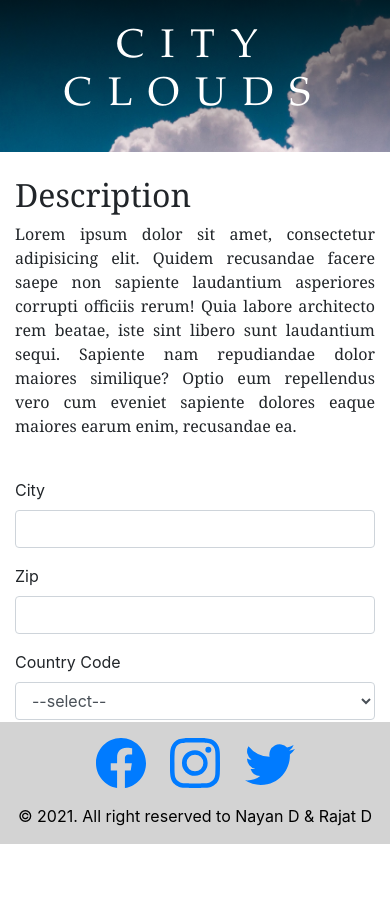
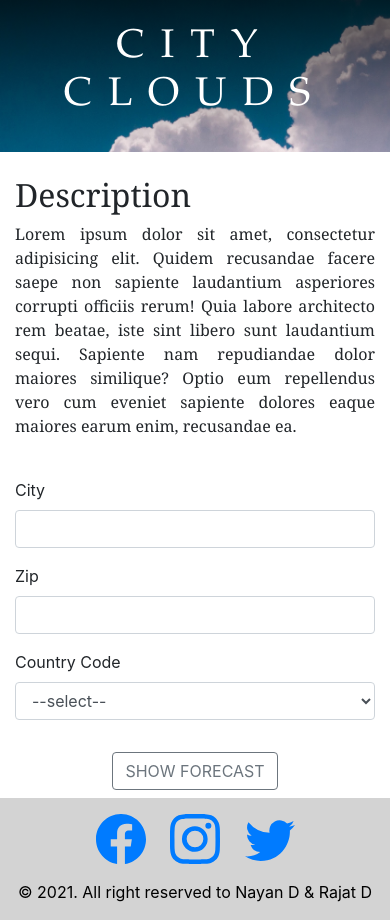
Before and after one commit to Nayan-Dakhane/city-clouds, a plain HTML site: page index.html in a window 390 px wide. Before the commit the page ends 844 px from the top, so only its background shows below. Drawn offline with nearby package versions, Linux system fonts and the light colour scheme.

Commit message:
Added media queries for mobile view

```diff
--- a/resources/css/style.css
+++ b/resources/css/style.css
@@ -68,3 +68,9 @@
 .instagram {
     color: #8a3ab9;
 }
+
+@media only screen and (max-width: 480px) {
+    .footer {
+        position: relative;
+    }
+}
```
